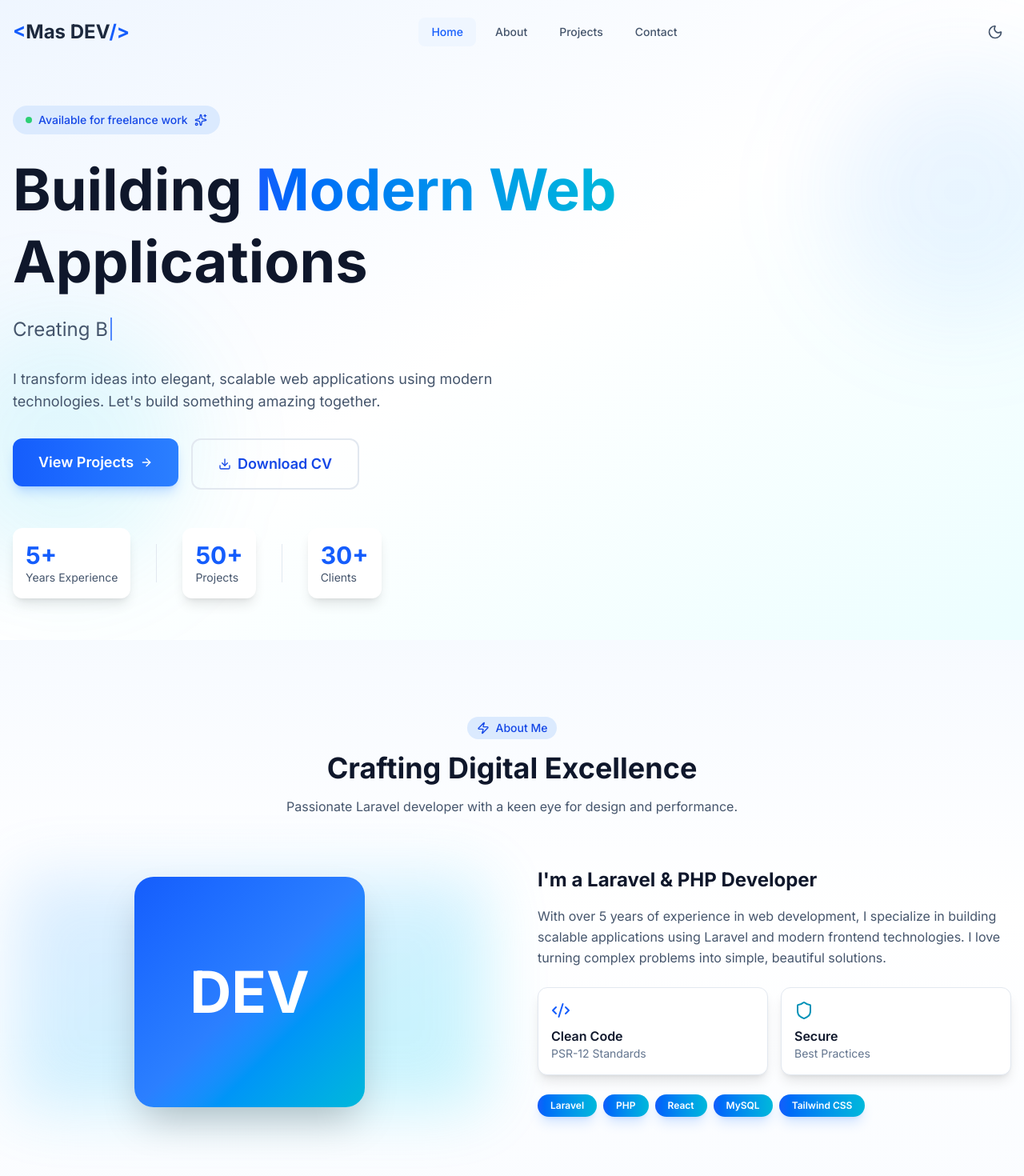
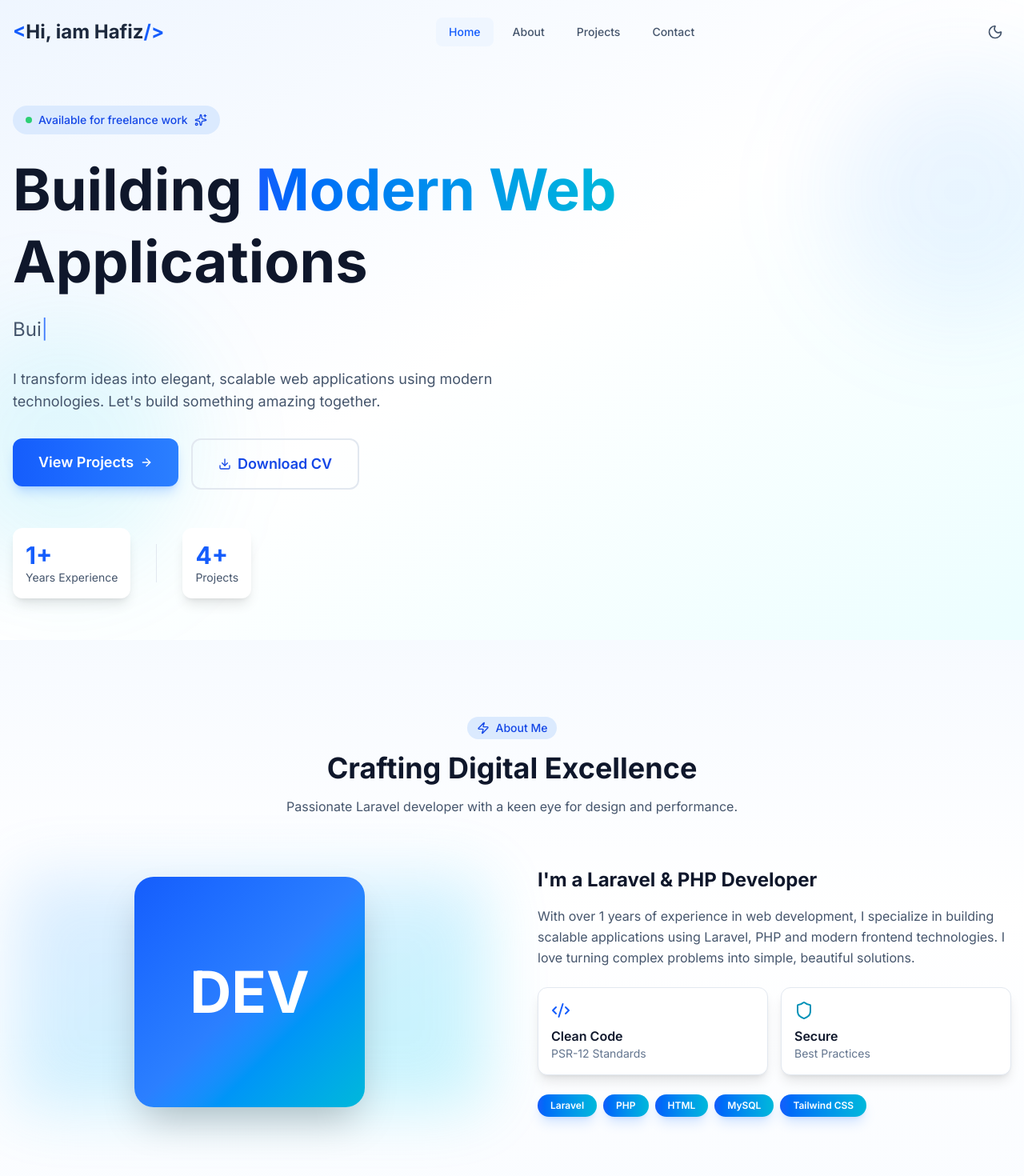
Before and after one commit to hafizputra06/Portofolio, a Next.js app: page / in a window 1280 px wide. Shown: the top 1470 px of the page at 80% size. Built offline with nearby package versions, Linux system fonts and the light colour scheme.

Commit message:
Perbaikan minor

```diff
--- a/src/components/sections/About.tsx
+++ b/src/components/sections/About.tsx
@@ -41,8 +41,8 @@ export function AboutPreview() {
               I&apos;m a Laravel & PHP Developer
             </h3>
             <p className="text-slate-600 dark:text-slate-300 mb-6 leading-relaxed">
-              With over 5 years of experience in web development, I specialize in
-              building scalable applications using Laravel and modern frontend technologies.
+              With over 1 years of experience in web development, I specialize in
+              building scalable applications using Laravel, PHP and modern frontend technologies.
               I love turning complex problems into simple, beautiful solutions.
             </p>
 
@@ -60,7 +60,7 @@ export function AboutPreview() {
             </div>
 
             <div className="flex flex-wrap gap-2">
-              {["Laravel", "PHP", "React", "MySQL", "Tailwind CSS"].map((skill) => (
+              {["Laravel", "PHP", "HTML", "MySQL", "Tailwind CSS"].map((skill) => (
                 <Badge key={skill} variant="default" className="px-4 py-1.5">
                   {skill}
                 </Badge>
--- a/src/components/sections/Experience.tsx
+++ b/src/components/sections/Experience.tsx
@@ -17,7 +17,7 @@ export function ExperienceTimeline() {
               Experience
             </div>
             <h2 className="text-3xl md:text-4xl font-bold text-slate-900 dark:text-white">
-              Work History
+              Experience History
             </h2>
           </div>
         </ScrollReveal>
--- a/src/components/sections/Hero.tsx
+++ b/src/components/sections/Hero.tsx
@@ -7,9 +7,8 @@ import { Button } from "@/components/ui/Button";
 import { ScrollReveal } from "@/components/animations/ScrollReveal";
 
 const typingTexts = [
-  "Building Scalable Apps with Laravel",
+  "Building Scalable Apps with Laravel and PHP",
   "Creating Beautiful Web Experiences",
-  "Developing RESTful APIs",
   "Crafting Clean Code Solutions",
 ];
 
@@ -102,18 +101,13 @@ export function Hero() {
           <ScrollReveal delay={500}>
             <div className="mt-12 flex items-center gap-8">
               <div className="p-4 rounded-xl bg-white dark:bg-slate-800 shadow-lg dark:shadow-slate-900/50">
-                <p className="text-3xl font-bold text-blue-600 dark:text-blue-400">5+</p>
+                <p className="text-3xl font-bold text-blue-600 dark:text-blue-400">1+</p>
                 <p className="text-sm text-slate-600 dark:text-slate-400">Years Experience</p>
               </div>
               <div className="w-px h-12 bg-slate-200 dark:bg-slate-700" />
               <div className="p-4 rounded-xl bg-white dark:bg-slate-800 shadow-lg dark:shadow-slate-900/50">
-                <p className="text-3xl font-bold text-blue-600 dark:text-blue-400">50+</p>
+                <p className="text-3xl font-bold text-blue-600 dark:text-blue-400">4+</p>
                 <p className="text-sm text-slate-600 dark:text-slate-400">Projects</p>
-              </div>
-              <div className="w-px h-12 bg-slate-200 dark:bg-slate-700" />
-              <div className="p-4 rounded-xl bg-white dark:bg-slate-800 shadow-lg dark:shadow-slate-900/50">
-                <p className="text-3xl font-bold text-blue-600 dark:text-blue-400">30+</p>
-                <p className="text-sm text-slate-600 dark:text-slate-400">Clients</p>
               </div>
             </div>
           </ScrollReveal>
--- a/src/components/sections/Navigation.tsx
+++ b/src/components/sections/Navigation.tsx
@@ -45,7 +45,7 @@ export function Navigation() {
         <Link href="/" className="flex items-center gap-2">
           <span className="text-2xl font-bold">
             <span className="text-blue-600 dark:text-blue-400">&lt;</span>
-            <span className="text-slate-800 dark:text-white">Mas DEV</span>
+            <span className="text-slate-800 dark:text-white">Hi, iam Hafiz</span>
             <span className="text-blue-600 dark:text-blue-400">/&gt;</span>
           </span>
         </Link>
```
